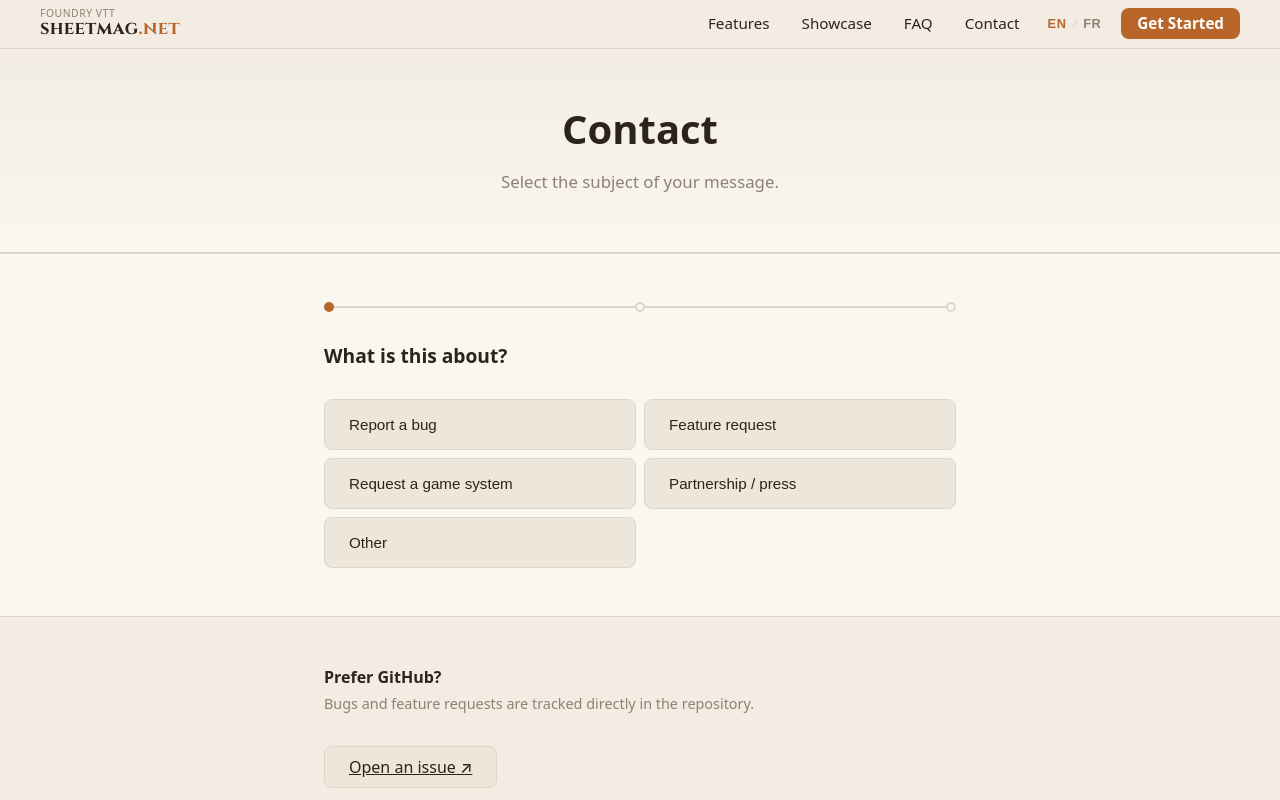
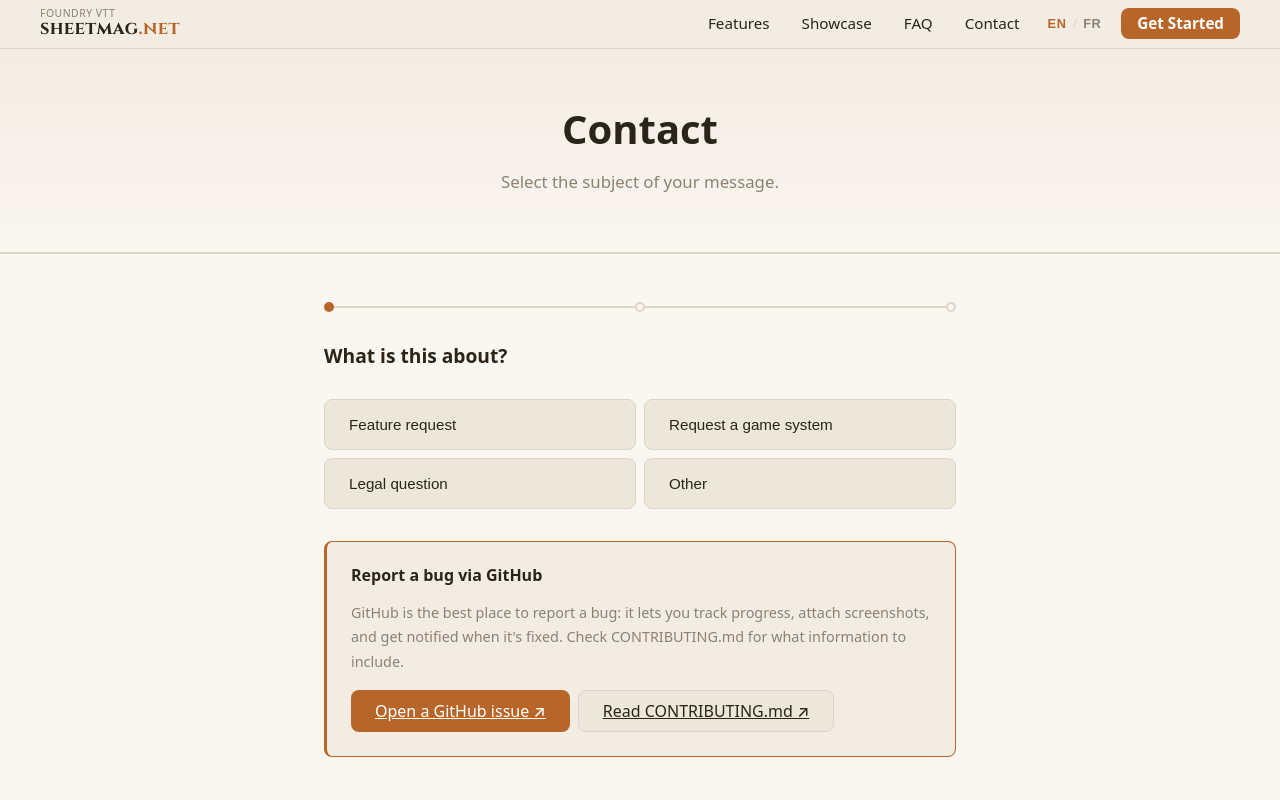
Before and after one commit to RebelliousSmile/sheetmagnet, a SvelteKit app: page /contact in a window 1280 px wide. Shown: the top 800 px of the page. Built offline with nearby package versions, Linux system fonts and the light colour scheme.

Commit message:
feat(contact): move bug reporting out of form, rename partnership to legal
Bug reporting is now a permanent encart with GitHub links, separate from
the form subject choices. Renamed "partnership/press" to "legal question".

```diff
--- a/src/routes/contact/+page.svelte
+++ b/src/routes/contact/+page.svelte
@@ -5,7 +5,7 @@ import { lang } from '$lib/stores/lang';
 const CONTACT_ENDPOINT =
   'https://sheetmagnet-production.up.railway.app/contact';
 
-type Subject = 'bug' | 'feature' | 'system' | 'partnership' | 'other';
+type Subject = 'feature' | 'system' | 'partnership' | 'other';
 type Step = 'subject' | 'details' | 'review' | 'done' | 'error';
 
 let step = $state<Step>('subject');
@@ -20,7 +20,6 @@ let isSubmitting = $state(false);
 let errors = $state<{ name?: string; email?: string; message?: string }>({});
 
 const subjects: { id: Subject; label_fr: string; label_en: string }[] = [
-  { id: 'bug', label_fr: 'Signaler un bug', label_en: 'Report a bug' },
   {
     id: 'feature',
     label_fr: 'Demande de fonctionnalité',
@@ -33,8 +32,8 @@ const subjects: { id: Subject; label_fr: string; label_en: string }[] = [
   },
   {
     id: 'partnership',
-    label_fr: 'Partenariat / presse',
-    label_en: 'Partnership / press',
+    label_fr: 'Question légale',
+    label_en: 'Legal question',
   },
   { id: 'other', label_fr: 'Autre', label_en: 'Other' },
 ];
@@ -76,7 +75,6 @@ const t = $derived(
           "GitHub est le meilleur endroit pour signaler un bug : ça permet de suivre l'avancement, de joindre des captures d'écran et de recevoir une notification quand c'est corrigé. Consultez CONTRIBUTING.md pour savoir quelles informations inclure.",
         bugGithubIssues: 'Ouvrir un ticket GitHub',
         bugContributing: 'Lire CONTRIBUTING.md',
-        bugFormFallback: 'Ou continuer avec le formulaire',
       }
     : {
         title: 'Contact',
@@ -113,7 +111,6 @@ const t = $derived(
           "GitHub is the best place to report a bug: it lets you track progress, attach screenshots, and get notified when it's fixed. Check CONTRIBUTING.md for what information to include.",
         bugGithubIssues: 'Open a GitHub issue',
         bugContributing: 'Read CONTRIBUTING.md',
-        bugFormFallback: 'Or continue with the form',
       },
 );
 
@@ -152,10 +149,7 @@ function validateDetails(): boolean {
 
 function selectSubject(s: Subject) {
   subject = s;
-  if (s !== 'bug') {
   step = 'details';
-  }
-  // for bug, stay on subject step — bug encart is shown below the grid
 }
 
 function goToReview() {
@@ -240,7 +234,6 @@ function restart() {
           {/each}
         </div>
 
-        {#if subject === 'bug'}
         <div class="bug-encart">
           <h3>{t.bugEncartTitle}</h3>
           <p>{t.bugEncartDesc}</p>
@@ -258,11 +251,7 @@ function restart() {
               class="btn btn-secondary"
             >{t.bugContributing} ↗</a>
           </div>
-            <button class="bug-form-fallback" onclick={() => (step = 'details')}>
-              {t.bugFormFallback}
-            </button>
         </div>
-        {/if}
 
       <!-- Step 2: Details -->
       {:else if step === 'details'}
@@ -626,20 +615,6 @@ function restart() {
     flex-wrap: wrap;
   }
 
-  .bug-form-fallback {
-    background: none;
-    border: none;
-    color: var(--color-text-dim);
-    cursor: pointer;
-    font-size: 0.85rem;
-    padding: 0;
-    text-decoration: underline;
-    text-underline-offset: 3px;
-    align-self: flex-start;
-  }
-
-  .bug-form-fallback:hover { color: var(--color-text-muted); }
-
   @media (min-width: 640px) {
     .hero h1 { font-size: 2.5rem; }
     .subject-grid { grid-template-columns: 1fr 1fr; }
```
Lines whose indentation alone changed are shown as unchanged.
